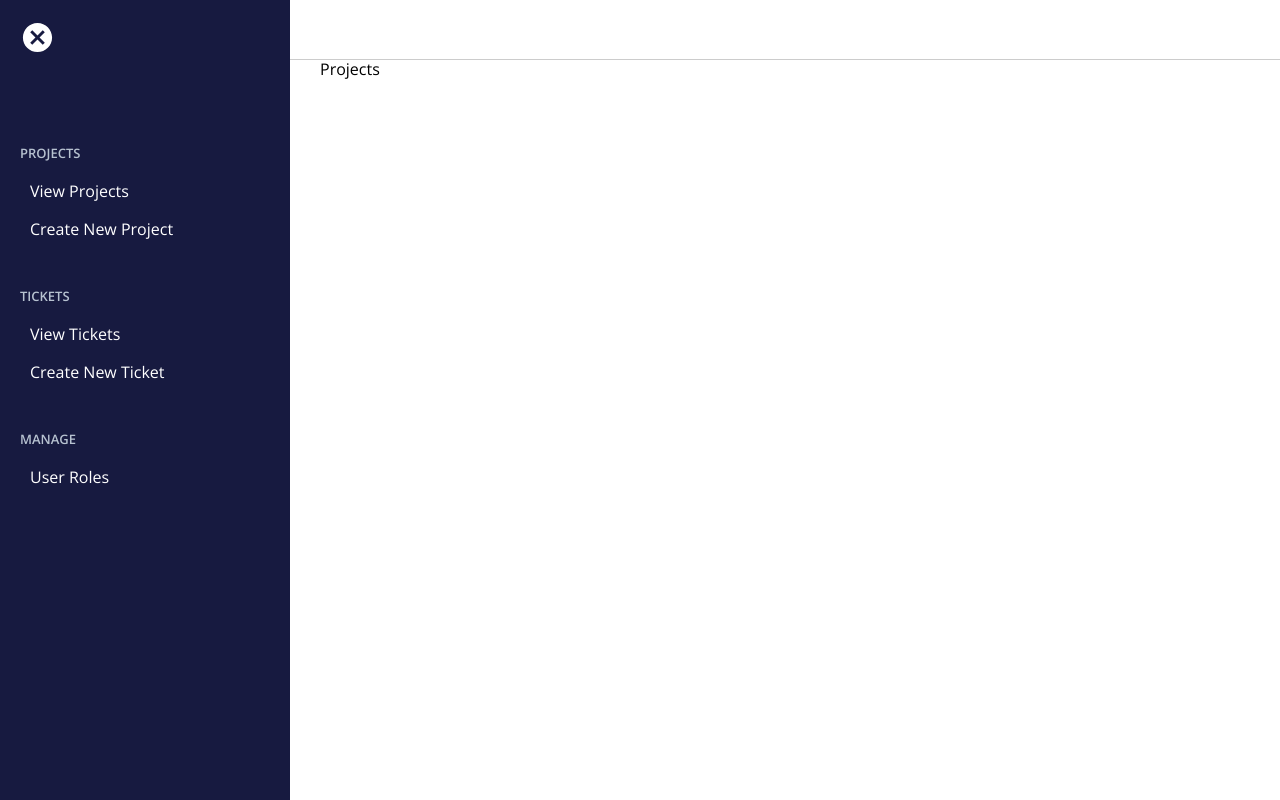
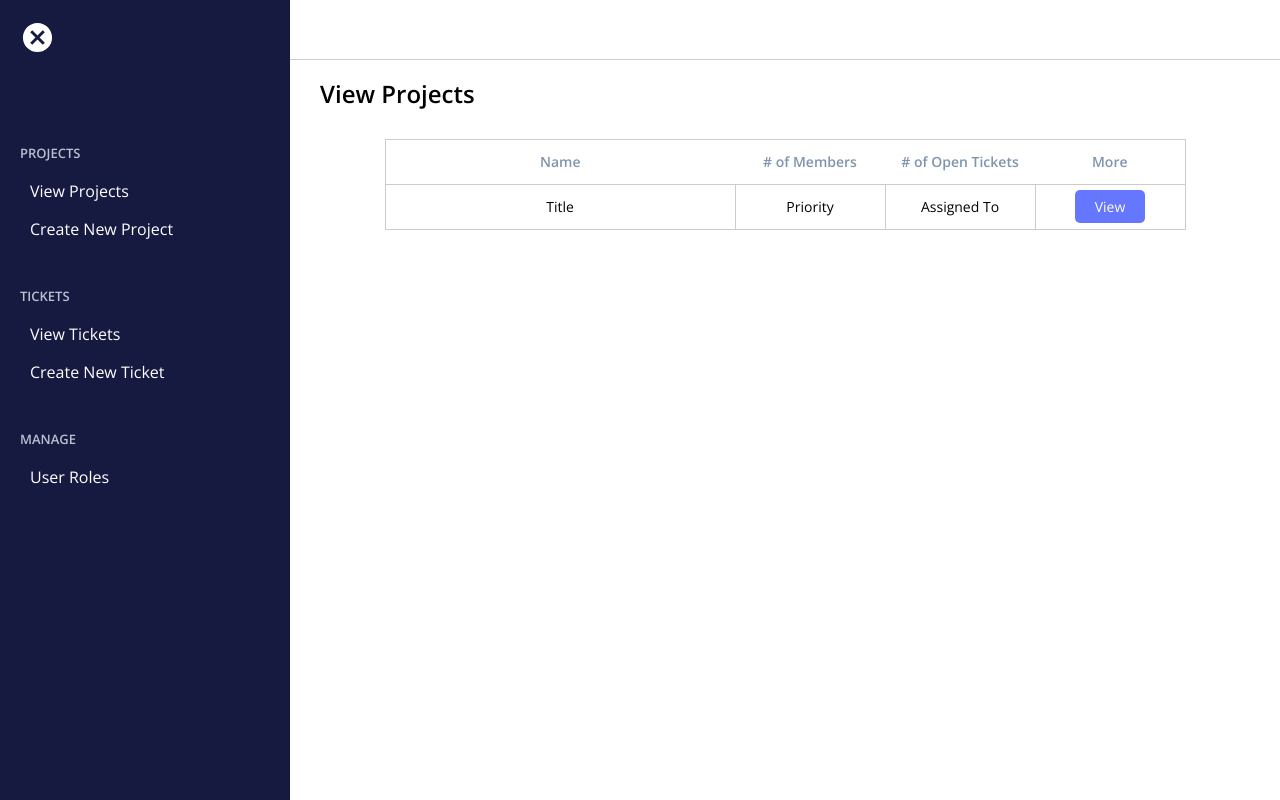
Before and after one commit to stevenGarciaDev/BugTrackerUI, a React (Create React App) app: page /projects in a window 1280 px wide. Built offline with nearby package versions, Linux system fonts and the light colour scheme.

Commit message:
Update projects component

```diff
--- a/src/pages/projects/projects.js
+++ b/src/pages/projects/projects.js
@@ -1,8 +1,10 @@
 import React from 'react';
+import ProjectsTable from '../../components/projects-table';
 
 const Projects = () => (
   <div>
-    Projects
+    <h2>View Projects</h2>
+    <ProjectsTable />
   </div>
 );
 
```
